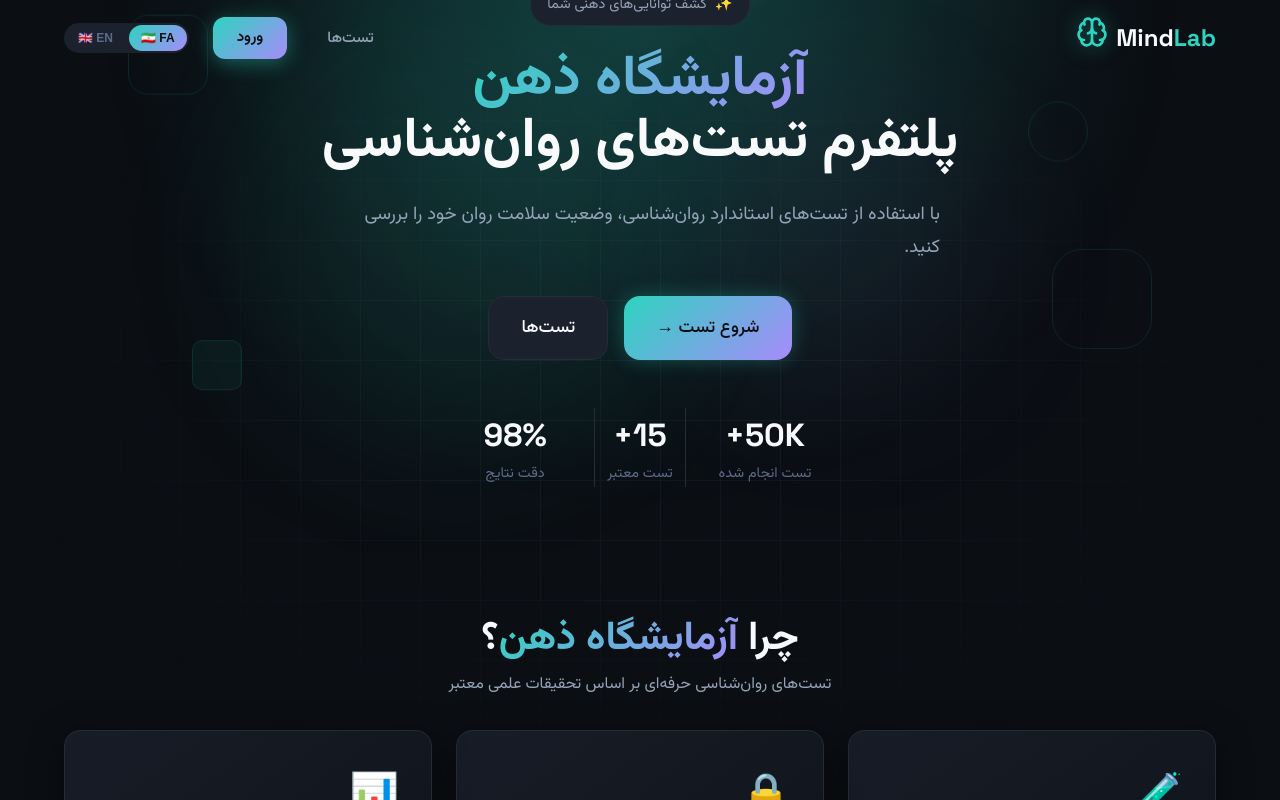
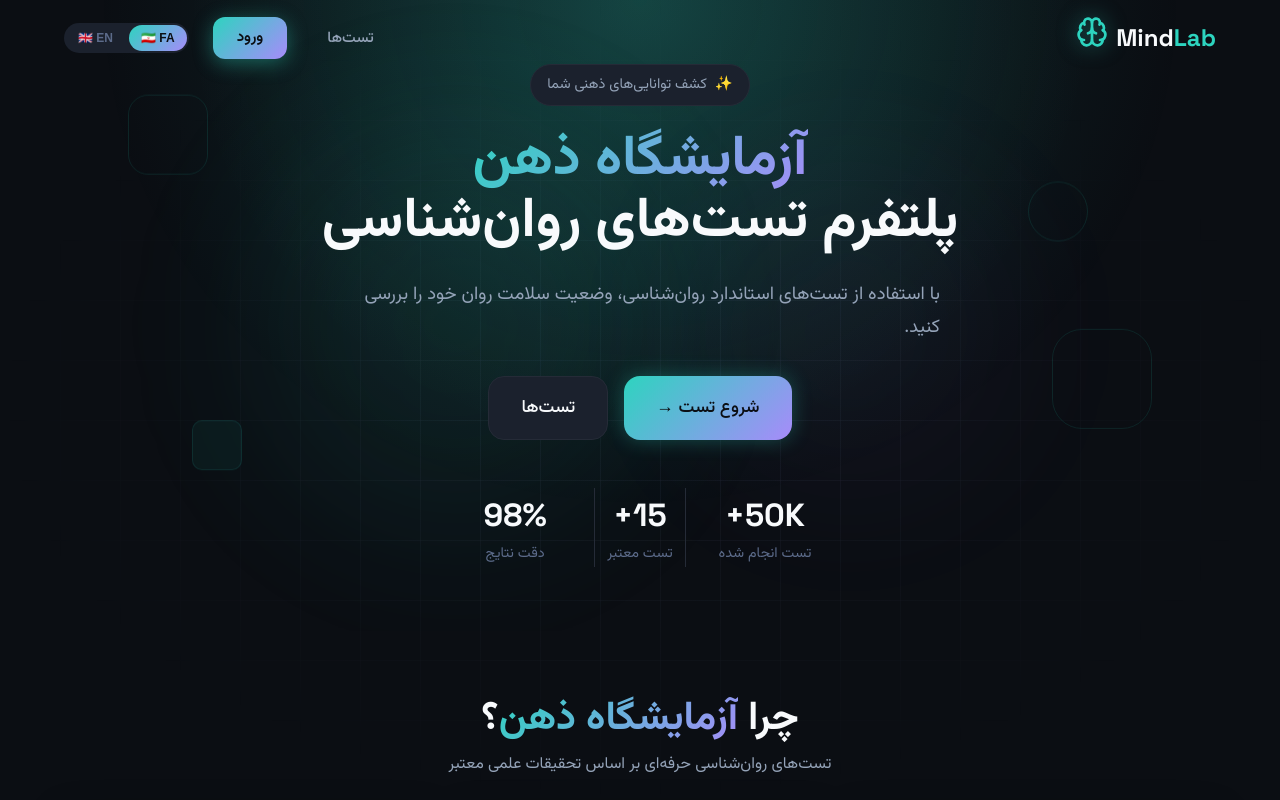
Before and after one commit to ramin-mahmoodi/MindLab, a React (Vite) app in the folder apps/web/: page / in a window 1280 px wide. Shown: the top 800 px of the page. Built offline with nearby package versions, Linux system fonts and the light colour scheme; no server answers.

Commit message:
Remove hero margin-top - content no longer goes under navbar

```diff
--- a/apps/web/src/index.css
+++ b/apps/web/src/index.css
@@ -137,7 +137,6 @@ body::before {
   justify-content: center;
   text-align: center;
   padding: var(--spacing-3xl) var(--spacing-lg);
-  margin-top: -5rem;
   padding-top: 8rem;
 }
 
```
